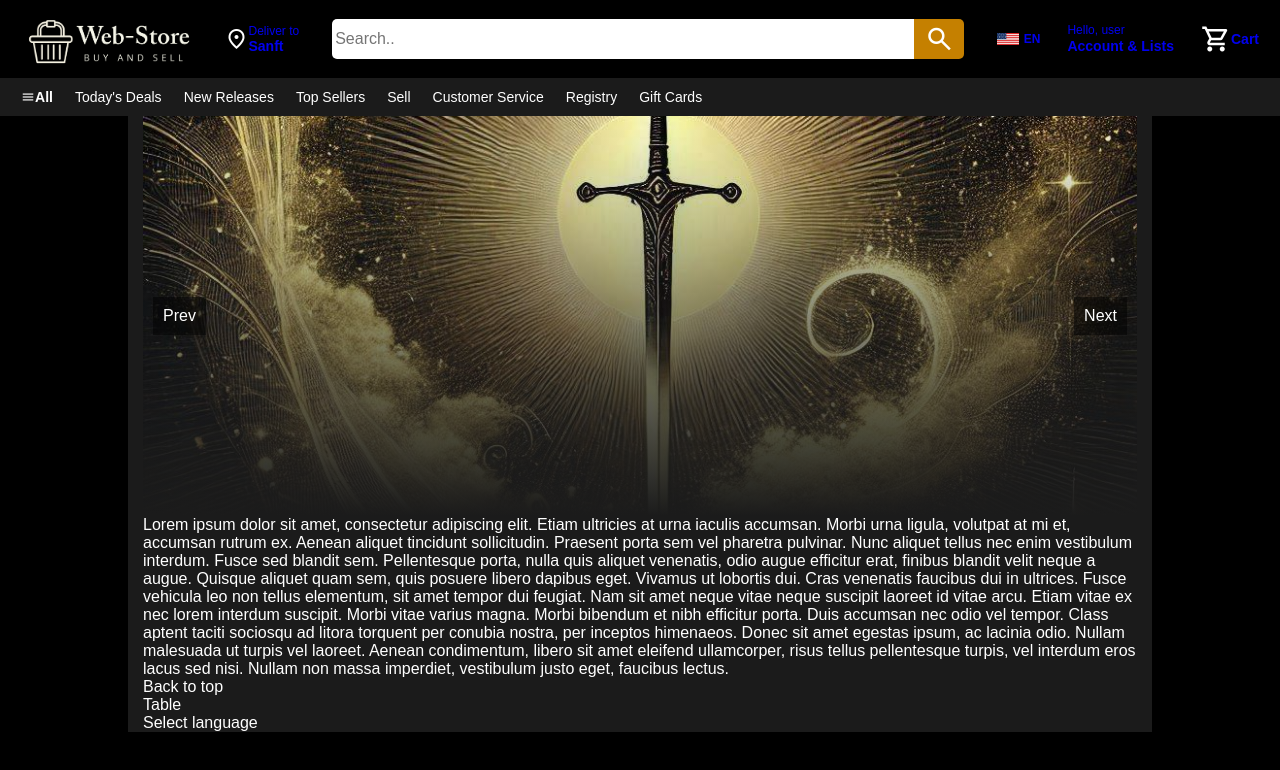
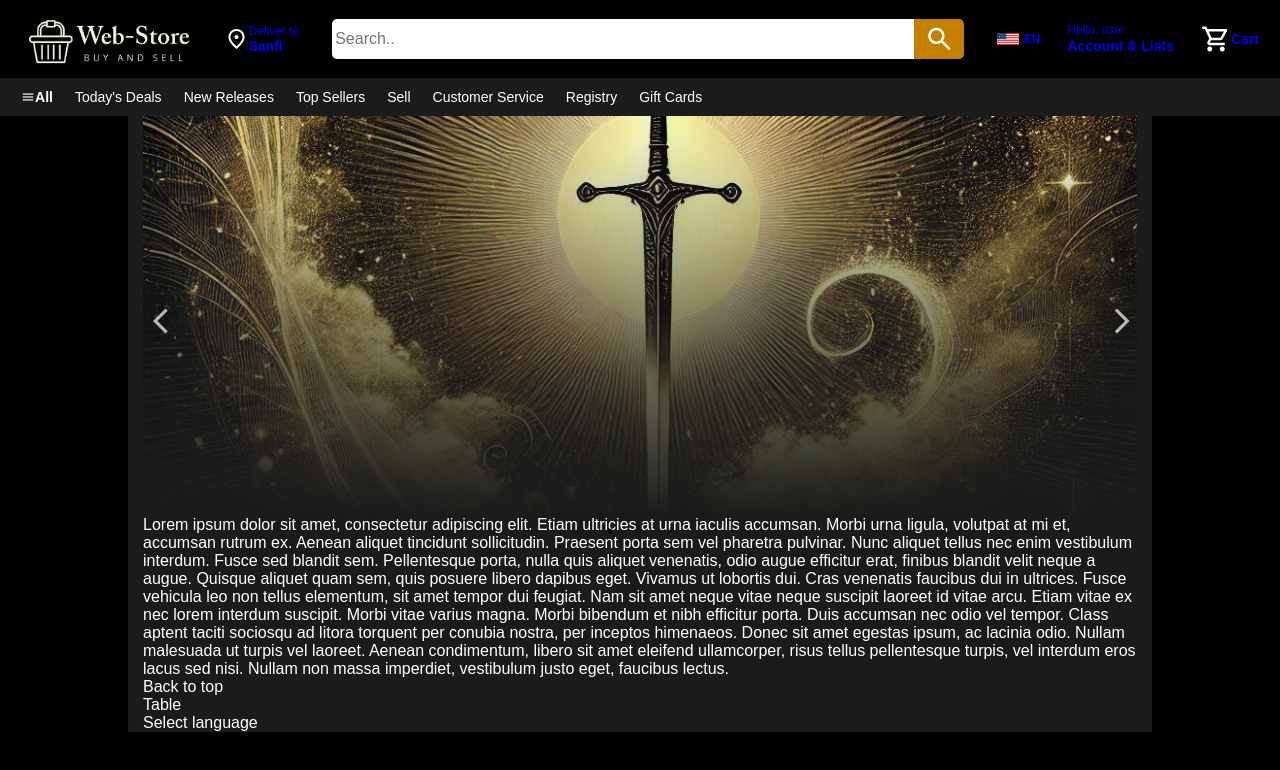
Before and after one commit to hakanyalniz/web_store, a React (Create React App) app: page / in a window 1280 px wide. Shown: the top 770 px of the page. Built offline with nearby package versions, Linux system fonts and the light colour scheme.

Commit message:
Added a proper hero slider using Slick. Created a branch with the old one, just to keep it.

```diff
--- a/package.json
+++ b/package.json
@@ -15,6 +15,8 @@
     "react-dom": "^18.3.1",
     "react-redux": "^9.2.0",
     "react-scripts": "5.0.1",
+    "react-slick": "^0.30.3",
+    "slick-carousel": "^1.8.1",
     "styled-components": "^6.1.11",
     "typescript": "^4.9.5",
     "web-vitals": "^2.1.4"
@@ -42,5 +44,8 @@
       "last 1 firefox version",
       "last 1 safari version"
     ]
+  },
+  "devDependencies": {
+    "@types/react-slick": "^0.23.13"
   }
 }
--- a/public/index.html
+++ b/public/index.html
@@ -11,6 +11,7 @@
       rel="stylesheet"
       href="https://fonts.googleapis.com/css2?family=Material+Symbols+Outlined:opsz,wght,FILL,GRAD@24,400,0,0"
     />
+
     <meta name="viewport" content="width=device-width, initial-scale=1" />
     <meta name="theme-color" content="#000000" />
     <meta
--- a/src/components/MainHeroSlider/MainHeroSlider.tsx
+++ b/src/components/MainHeroSlider/MainHeroSlider.tsx
@@ -1,56 +1,41 @@
-import {
-  SliderWrapper,
-  SliderContent,
-  Slide,
-  PrevButton,
-  NextButton,
-} from "./MainHeroSliderStyles";
-import { useState, useEffect } from "react";
+import { SliderWrapper, Slide, SlideArrow } from "./MainHeroSliderStyles";
+
+import Slider from "react-slick";
+import "slick-carousel/slick/slick.css";
+import "slick-carousel/slick/slick-theme.css";
+import "slick-carousel";
 
 // {slider} is destructuring of props.slides
 function MainHeroSlider() {
-  //   let slides = ["/OIG2.jpeg", "/OIG3.jpeg", "/OIG4.jpeg"];
+  const imageSet = ["/OIG2.jpeg", "/OIG3.jpeg", "/OIG4.jpeg"];
 
-  const [currentIndex, setCurrentIndex] = useState(0);
-  const [currentSlides, setCurrentSlides] = useState([
-    "/OIG2.jpeg",
-    "/OIG3.jpeg",
-    "/OIG4.jpeg",
-  ]);
-
-  const handlePrev = () => {
-    setCurrentIndex((prevIndex) =>
-      prevIndex === 0 ? currentSlides.length - 1 : prevIndex - 1
-    );
+  const settings = {
+    infinite: true,
+    slidesToShow: 1,
+    slidesToScroll: 1,
+    dots: true,
+    arrows: true,
+    autoplay: false,
+    autoplaySpeed: 2000,
+    prevArrow: (
+      <SlideArrow>
+        {<span className="material-symbols-outlined">arrow_back_ios</span>}
+      </SlideArrow>
+    ),
+    nextArrow: (
+      <SlideArrow>
+        {<span className="material-symbols-outlined">arrow_forward_ios</span>}
+      </SlideArrow>
+    ),
   };
-
-  const handleNext = () => {
-    setCurrentIndex((prevIndex) =>
-      prevIndex === currentSlides.length - 1 ? 0 : prevIndex + 1
-    );
-  };
-
-  // This fixes the problem that occurred due to the jump from transformX(200%) to transformX(0%)
-  // (from the last image to the next one when you clicked the next button)
-  // However it is a dirty fix that is not sustainable due to the large number of images it would generate
-  // A better fix would be to either not use carousel style hero images or use a library like "slick"
-  useEffect(() => {
-    // trigger when on the last hero image
-    if (currentIndex === currentSlides.length - 1) {
-      //   When on the last image, copy the older ones in front of it
-      setCurrentSlides(currentSlides.concat(currentSlides));
-    }
-  }, [currentIndex, currentSlides]);
 
   return (
     <SliderWrapper>
-      <SliderContent index={currentIndex}>
-        {currentSlides.map((slide, index) => (
+      <Slider {...settings}>
+        {imageSet.map((slide, index) => (
           <Slide key={index} imageURL={slide} />
         ))}
-      </SliderContent>
-      <PrevButton onClick={handlePrev}>Prev</PrevButton>
-      <NextButton onClick={handleNext}>Next</NextButton>
+      </Slider>
     </SliderWrapper>
   );
 }
--- a/src/components/MainHeroSlider/MainHeroSliderStyles.ts
+++ b/src/components/MainHeroSlider/MainHeroSliderStyles.ts
@@ -4,19 +4,6 @@ export const SliderWrapper = styled.div`
   position: relative;
   width: 100%;
   height: 400px; /* Adjust based on design */
-  overflow: hidden; /* Hide the slides that are out of view */
-`;
-
-export const SliderContent = styled.div.withConfig({
-  shouldForwardProp: (prop) => prop !== "index", // Don't forward "index" to the DOM
-})<{ index: number }>`
-  display: flex;
-
-  height: 100%;
-  width: 100%;
-
-  transition: transform 1s ease-in-out;
-  transform: translateX(${(props) => -props.index * 100}%);
 `;
 
 export const Slide = styled.div.withConfig({
@@ -24,8 +11,9 @@ export const Slide = styled.div.withConfig({
 })<{ imageURL: string }>`
   position: relative;
 
+  /* For some reason the percentage doesn't work */
+  height: 100%;
   min-width: 100%;
-  height: 100%;
 
   background-image: linear-gradient(
       to bottom,
@@ -53,10 +41,17 @@ export const NavButton = styled.button`
   }
 `;
 
-export const PrevButton = styled(NavButton)`
-  left: 10px;
+export const SlideArrow = styled.div`
+  display: block;
+  color: white;
+  text-align: center;
+
+  &:hover {
+    color: gray;
+  }
+
+  span {
+    font-size: 30px;
+    opacity: 0.7;
+  }
 `;
-
-export const NextButton = styled(NavButton)`
-  right: 10px;
-`;
--- a/src/styled_components/GlobalStyle.ts
+++ b/src/styled_components/GlobalStyle.ts
@@ -17,6 +17,27 @@ const GlobalStyle = createGlobalStyle`
 
     --orange-color: rgb(197, 128, 0);
     --dark-orange-color: rgb(133, 86, 0);
+  }
+
+  /* For some reason it does not work if not set to 100% here as global value */
+  /* Also setting slick settings to a clean state, mostly */
+  .slick-list, .slick-slider, .slight-slide, .slick-list div {
+    height: 100%;
+  }
+
+  .slick-next:before, .slick-prev:before {
+    content: none;
+  }
+
+  .slick-prev {
+    left: 10px; /* Adjust to move the previous arrow */
+    z-index: 1;
+
+  }
+
+  .slick-next {
+    right: 10px; /* Adjust to move the next arrow */
+    z-index: 1;
   }
 
   /* This height is set for development, maybe remove later */
```
Also changed, not shown: 1 other file (tests, documents, lock files or other folders).
